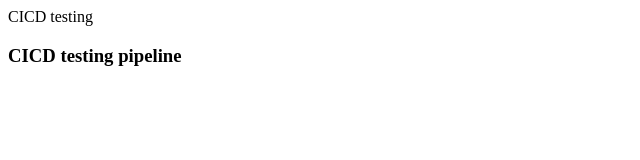
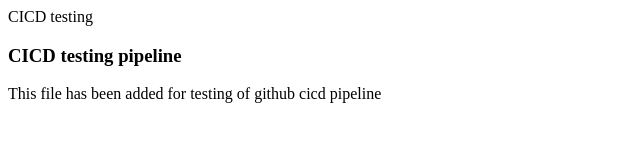
Before and after one commit to NikhilBhole/test-for-aws, a plain HTML site: page index.html in a window 1280 px wide. Shown: the whole page, without its empty margins (0-640 px from the left). Drawn offline with Linux system fonts and the light colour scheme.

Commit message:
added p tag

```diff
--- a/index.html
+++ b/index.html
@@ -2,5 +2,6 @@
 	<head>CICD testing</head>
 	<body>
 		<h3> CICD testing pipeline </h3>
+		<p>This file has been added for testing of github cicd pipeline</p>
 	</body>
 </html>
```
